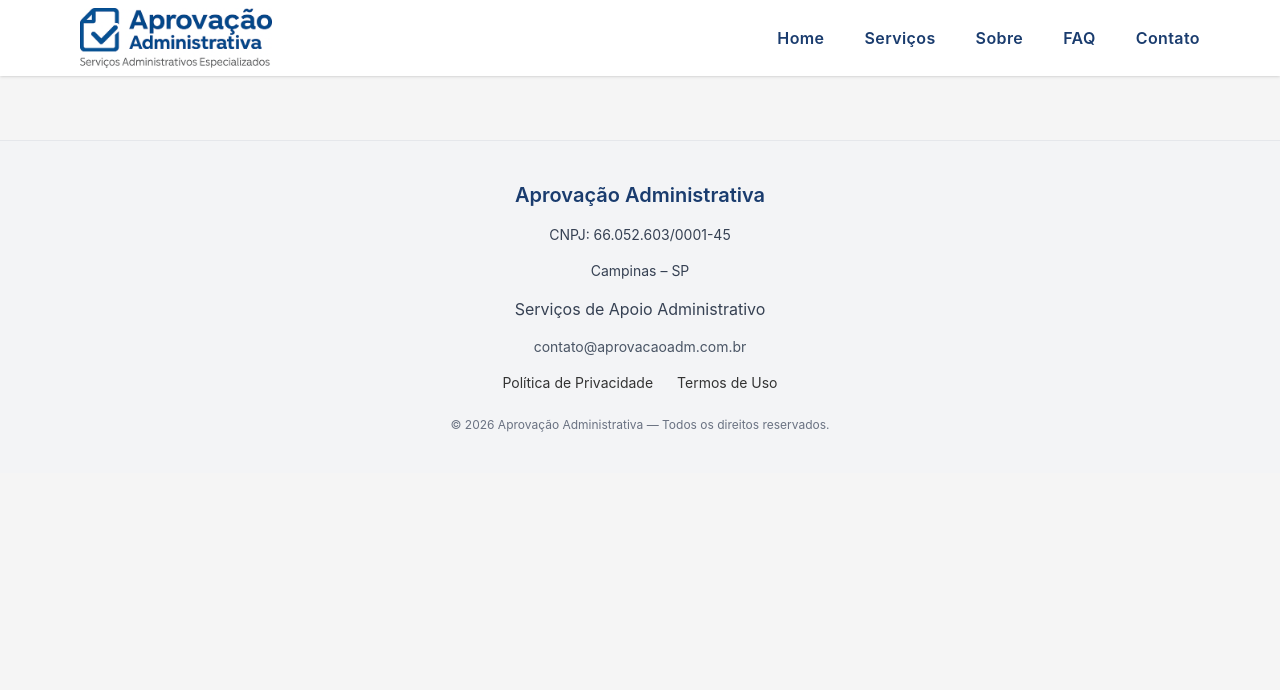
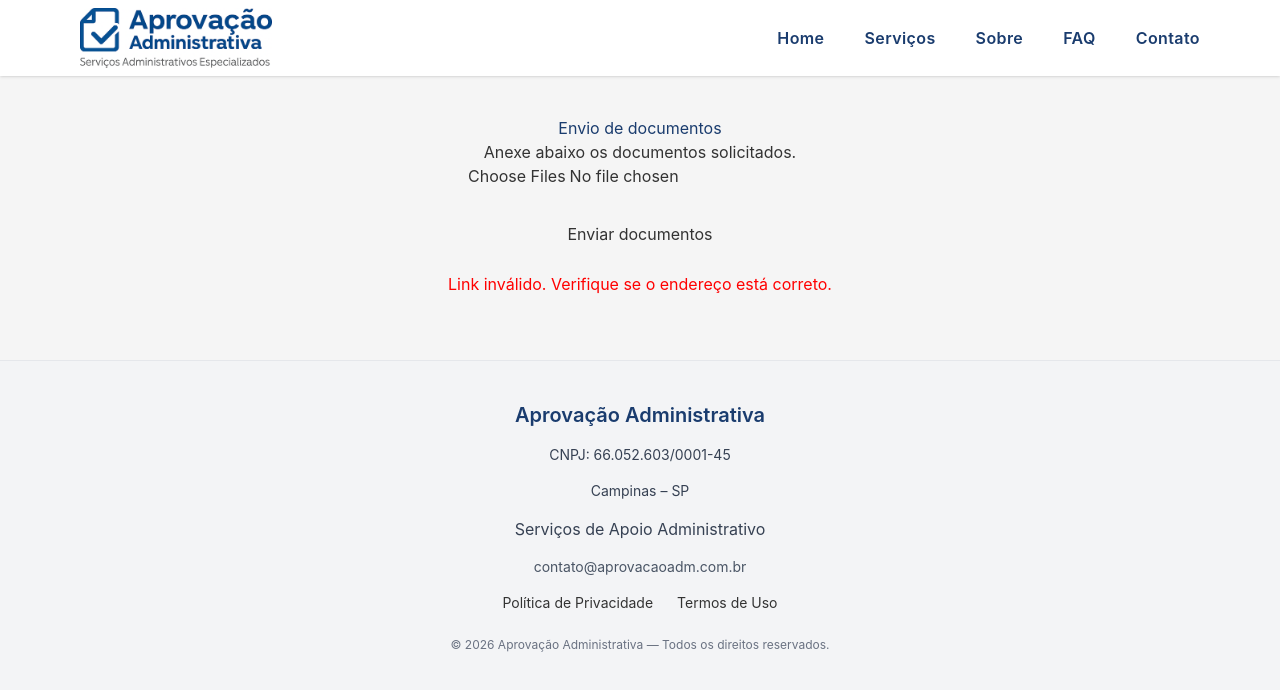
Before and after one commit to LANDOSOUZA/aprovacao, a Vue app: page /enviar/1 in a window 1280 px wide. Shown: the top 690 px of the page. Built offline with nearby package versions, Linux system fonts and the light colour scheme.

Commit message:
Implementação da página de envio de documentos

```diff
--- a/src/router/index.js
+++ b/src/router/index.js
@@ -6,7 +6,6 @@
 import FAQView from '../views/FAQView.vue'
 import ContatoView from '../views/ContatoView.vue'
 
-// Páginas simples (vamos criar depois)
 import PoliticaView from '../views/PoliticaView.vue'
 import TermosView from '../views/TermosView.vue'
 
@@ -18,14 +17,21 @@
   { path: '/contato', component: ContatoView },
   { path: '/politica', component: PoliticaView },
   { path: '/termos', component: TermosView },
+
   {
     path: '/obrigado',
     name: 'Obrigado',
     component: () => import('../views/ObrigadoView.vue')
   },
+
+  {
+    path: '/enviar/:processo',
+    name: 'envio-documentos',
+    component: () => import('@/views/EnvioDocumentosView.vue')
+  }
 ]
 
 export default createRouter({
   history: createWebHistory(),
-  routes,
+  routes
 })
--- /dev/null
+++ b/src/views/EnvioDocumentosView.vue
@@ -0,0 +1,69 @@
+<template>
+  <div class="envio-documentos">
+    <h2>Envio de documentos</h2>
+    <p>Anexe abaixo os documentos solicitados.</p>
+
+    <form
+      :action="uploadAction"
+      method="post"
+      enctype="multipart/form-data"
+    >
+      <input
+        type="file"
+        name="file"
+        multiple
+        required
+      />
+
+      <br /><br />
+
+      <button type="submit">
+        Enviar documentos
+      </button>
+    </form>
+
+    <p v-if="erro" style="color: red; margin-top: 1rem;">
+      {{ erro }}
+    </p>
+  </div>
+</template>
+
+<script setup>
+import { computed, ref } from 'vue'
+import { useRoute } from 'vue-router'
+
+const route = useRoute()
+const erro = ref(null)
+
+// processId vem da rota: /enviar/:processo
+const processId = route.params.processo
+
+// token vem da query: ?token=...
+const token = route.query.token
+
+if (!processId || !token) {
+  erro.value = 'Link inválido. Verifique se o endereço está correto.'
+}
+
+// URL FINAL DA FUNCTION (SEM ?code=)
+const uploadAction = computed(() => {
+  if (!processId || !token) return '#'
+
+  return `https://aprovacao-adm-upload-bjbpeuaaa7fyfydm.brazilsouth-01.azurewebsites.net/api/upload` +
+         `?processId=${encodeURIComponent(processId)}` +
+         `&token=${encodeURIComponent(token)}`
+})
+</script>
+
+<style scoped>
+.envio-documentos {
+  max-width: 500px;
+  margin: 40px auto;
+  text-align: center;
+}
+
+button {
+  padding: 10px 20px;
+  cursor: pointer;
+}
+</style>
```
